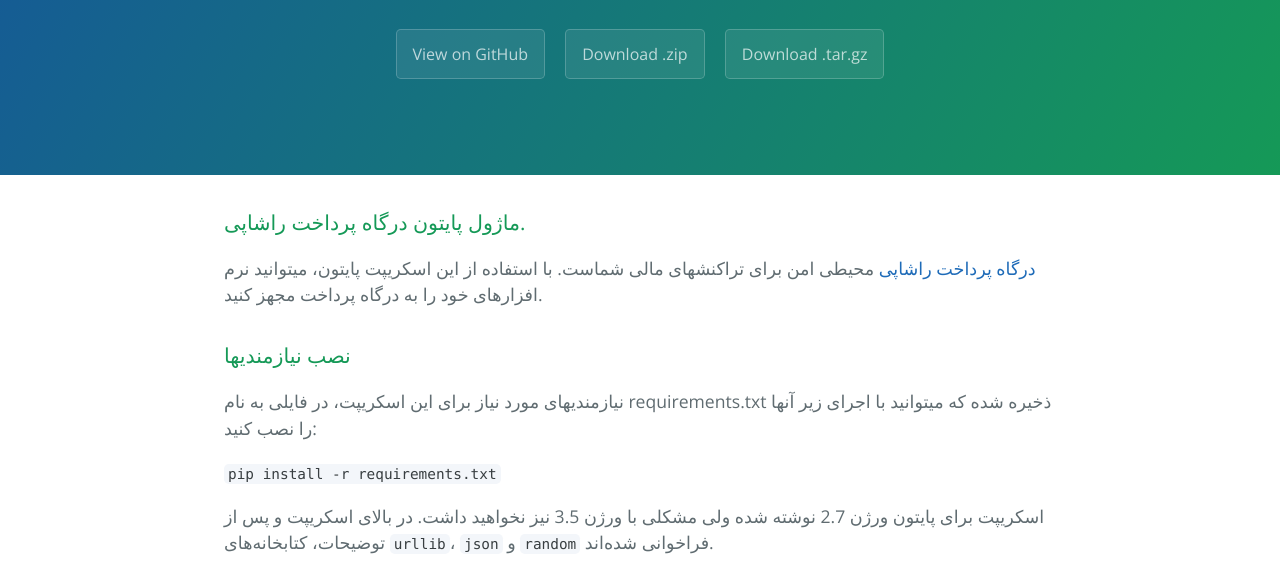
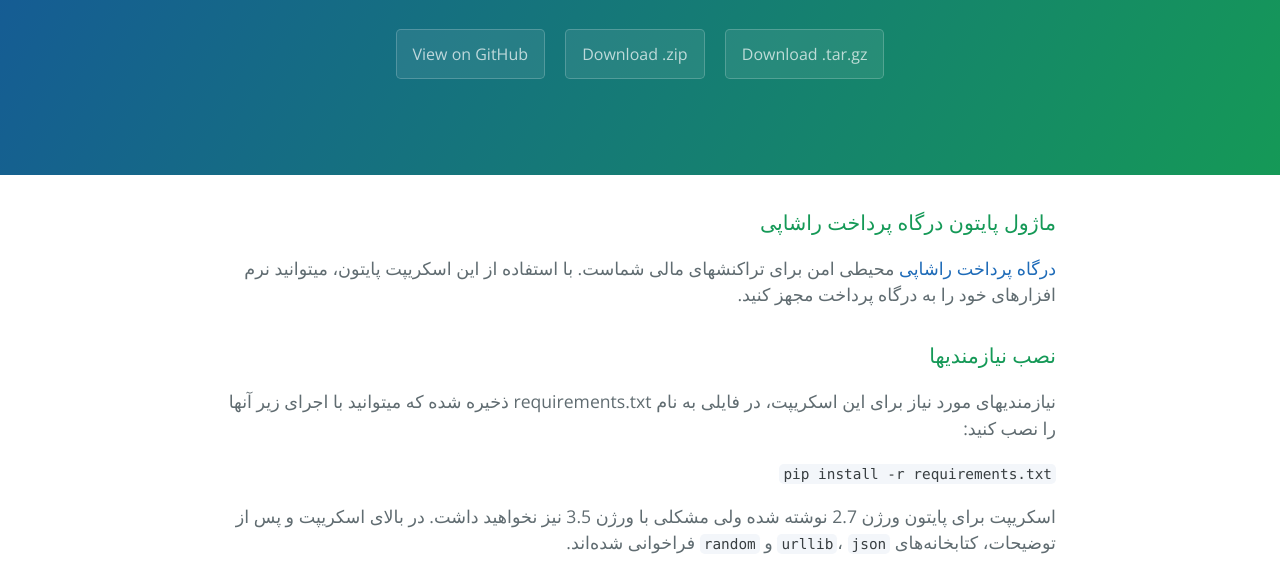
Before and after one commit to pouya-abbassi/rashapay-py, a plain HTML site: page index.html in a window 1280 px wide. Shown: the part 208-779 px from the top of the page. Drawn offline with nearby package versions, Linux system fonts and the light colour scheme.

Commit message:
RTL style and a dot removed from index.html h3

```diff
--- a/index.html
+++ b/index.html
@@ -20,7 +20,7 @@
 
     <section class="main-content">
       <h3>
-<a id="ماژول-پایتون-درگاه-پرداخت-راشاپی" class="anchor" href="#%D9%85%D8%A7%DA%98%D9%88%D9%84-%D9%BE%D8%A7%DB%8C%D8%AA%D9%88%D9%86-%D8%AF%D8%B1%DA%AF%D8%A7%D9%87-%D9%BE%D8%B1%D8%AF%D8%A7%D8%AE%D8%AA-%D8%B1%D8%A7%D8%B4%D8%A7%D9%BE%DB%8C" aria-hidden="true"><span aria-hidden="true" class="octicon octicon-link"></span></a>ماژول پایتون درگاه پرداخت راشاپی.</h3>
+<a id="ماژول-پایتون-درگاه-پرداخت-راشاپی" class="anchor" href="#%D9%85%D8%A7%DA%98%D9%88%D9%84-%D9%BE%D8%A7%DB%8C%D8%AA%D9%88%D9%86-%D8%AF%D8%B1%DA%AF%D8%A7%D9%87-%D9%BE%D8%B1%D8%AF%D8%A7%D8%AE%D8%AA-%D8%B1%D8%A7%D8%B4%D8%A7%D9%BE%DB%8C" aria-hidden="true"><span aria-hidden="true" class="octicon octicon-link"></span></a>ماژول پایتون درگاه پرداخت راشاپی</h3>
 
 <p><a href="http://rashapay.com">درگاه پرداخت راشاپی</a> محیطی امن برای تراکنشهای مالی شماست. با استفاده از این اسکریپت پایتون، میتوانید نرم افزارهای خود را به درگاه پرداخت مجهز کنید.</p>
 
--- a/stylesheets/stylesheet.css
+++ b/stylesheets/stylesheet.css
@@ -109,11 +109,15 @@
 .main-content img {
   max-width: 100%; }
 .main-content h1, .main-content h2, .main-content h3, .main-content h4, .main-content h5, .main-content h6 {
+  direction: rtl;
+  text-align: right;
   margin-top: 2rem;
   margin-bottom: 1rem;
   font-weight: normal;
   color: #159957; }
 .main-content p {
+  direction: rtl;
+  text-align: right;
   margin-bottom: 1em; }
 .main-content code {
   padding: 2px 4px;
@@ -176,6 +180,8 @@
   .main-content blockquote > :last-child {
     margin-bottom: 0; }
 .main-content table {
+  direction: rtl;
+  text-align: right;
   display: block;
   width: 100%;
   overflow: auto;
```
